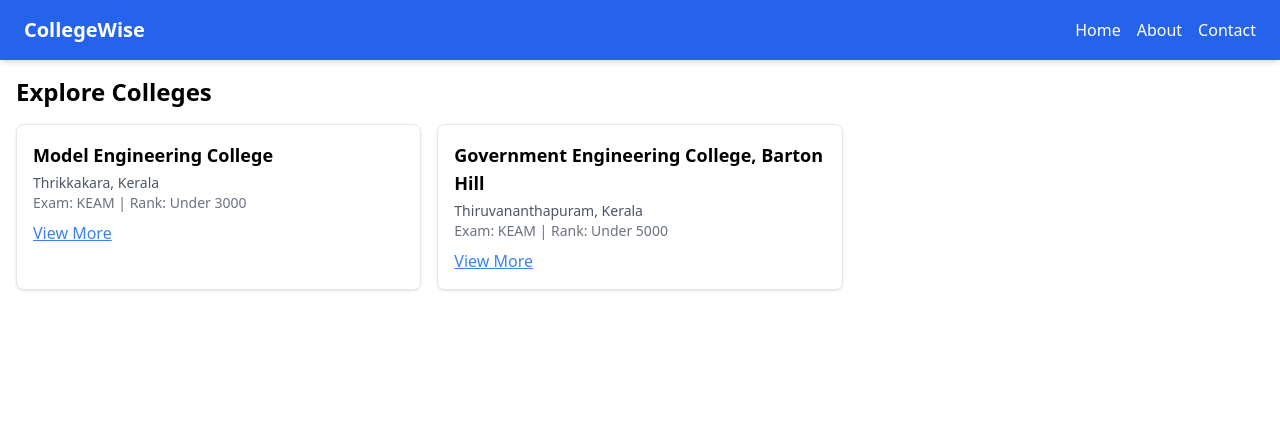
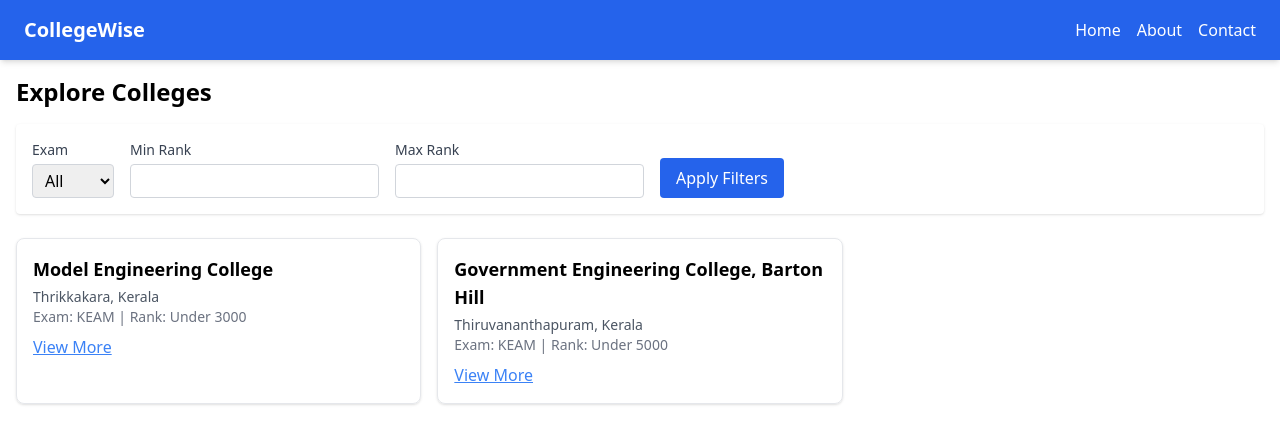
Before and after one commit to AdarshBaddies/collegewise, a React (Vite) app: page / in a window 1280 px wide. Shown: the top 444 px of the page. Built offline with nearby package versions, Linux system fonts and the light colour scheme.

Commit message:
Add filtering UI for exam and rank

```diff
--- /dev/null
+++ b/src/components/FilterBar.jsx
@@ -0,0 +1,56 @@
+import { useState } from 'react'
+
+export default function FilterBar({ onFilter }) {
+  const [exam, setExam] = useState('')
+  const [minRank, setMinRank] = useState('')
+  const [maxRank, setMaxRank] = useState('')
+
+  const handleFilter = () => {
+    onFilter({ exam, minRank, maxRank })
+  }
+
+  return (
+    <div className="mb-6 p-4 bg-white rounded shadow flex flex-wrap gap-4 items-end">
+      <div>
+        <label className="block text-sm font-medium text-gray-700">Exam</label>
+        <select
+          value={exam}
+          onChange={e => setExam(e.target.value)}
+          className="mt-1 block w-full border border-gray-300 rounded px-2 py-1"
+        >
+          <option value="">All</option>
+          <option value="KEAM">KEAM</option>
+          <option value="JEE">JEE</option>
+          <option value="NEET">NEET</option>
+        </select>
+      </div>
+
+      <div>
+        <label className="block text-sm font-medium text-gray-700">Min Rank</label>
+        <input
+          type="number"
+          value={minRank}
+          onChange={e => setMinRank(e.target.value)}
+          className="mt-1 block w-full border border-gray-300 rounded px-2 py-1"
+        />
+      </div>
+
+      <div>
+        <label className="block text-sm font-medium text-gray-700">Max Rank</label>
+        <input
+          type="number"
+          value={maxRank}
+          onChange={e => setMaxRank(e.target.value)}
+          className="mt-1 block w-full border border-gray-300 rounded px-2 py-1"
+        />
+      </div>
+
+      <button
+        onClick={handleFilter}
+        className="bg-blue-600 text-white px-4 py-2 rounded hover:bg-blue-700"
+      >
+        Apply Filters
+      </button>
+    </div>
+  )
+}
--- a/src/pages/Home.jsx
+++ b/src/pages/Home.jsx
@@ -1,24 +1,51 @@
-// src/pages/Home.jsx
 import { useEffect, useState } from 'react'
 import CollegeCard from '../components/CollegeCard'
+import FilterBar from '../components/FilterBar'
 
 export default function Home() {
   const [colleges, setColleges] = useState([])
+  const [filtered, setFiltered] = useState([])
 
   useEffect(() => {
     fetch('/colleges.json')
       .then(res => res.json())
-      .then(data => setColleges(data))
+      .then(data => {
+        setColleges(data)
+        setFiltered(data)
+      })
   }, [])
+
+  const handleFilter = ({ exam, minRank, maxRank }) => {
+    let result = [...colleges]
+
+    if (exam) result = result.filter(c => c.exam === exam)
+
+    if (minRank) result = result.filter(c => {
+      const rankValue = parseInt(c.rank.match(/\d+/)?.[0])
+      return rankValue >= parseInt(minRank)
+    })
+
+    if (maxRank) result = result.filter(c => {
+      const rankValue = parseInt(c.rank.match(/\d+/)?.[0])
+      return rankValue <= parseInt(maxRank)
+    })
+
+    setFiltered(result)
+  }
 
   return (
     <div>
       <h1 className="text-2xl font-bold mb-4">Explore Colleges</h1>
-      <div className="grid md:grid-cols-2 lg:grid-cols-3 gap-4">
-        {colleges.map(college => (
-          <CollegeCard key={college.id} data={college} />
-        ))}
-      </div>
+      <FilterBar onFilter={handleFilter} />
+      {filtered.length === 0 ? (
+        <p className="text-gray-600">No colleges match your filters.</p>
+      ) : (
+        <div className="grid md:grid-cols-2 lg:grid-cols-3 gap-4">
+          {filtered.map(college => (
+            <CollegeCard key={college.id} data={college} />
+          ))}
+        </div>
+      )}
     </div>
   )
 }
```
